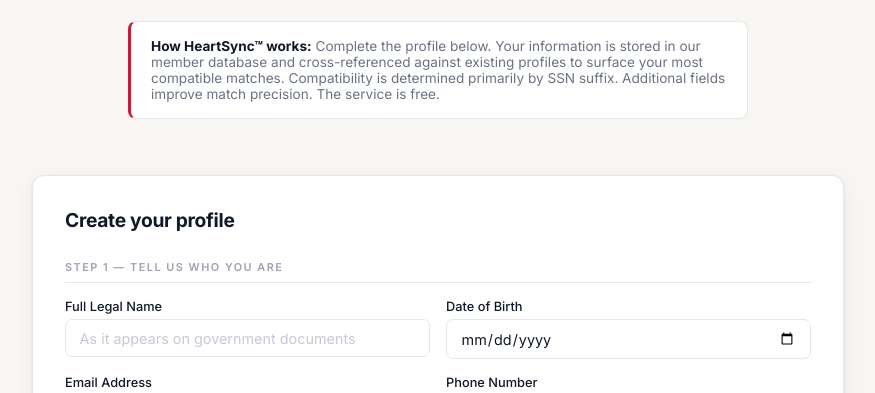
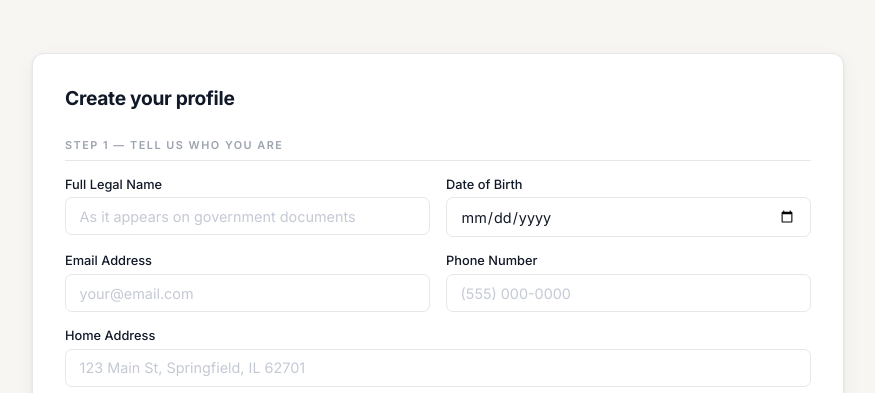
Before and after one commit to tomfunk/smh, a plain HTML site: page index.html in a window 1280 px wide. Shown: the part 356-749 px from the top of the page, without its empty margins (202-1077 px from the left). Drawn offline with nearby package versions, Linux system fonts and the light colour scheme.

Commit message:
cut algorithm blurb

```diff
--- a/index.html
+++ b/index.html
@@ -369,13 +369,6 @@
       Every meaningful relationship starts with information. <strong>HeartSync™</strong> uses yours
       to find someone who fits — not just on the surface, but at a deeper, more structural level.
     </p>
-    <div class="algorithm-blurb">
-      <strong>How HeartSync™ works:</strong> Complete the profile below. Your information is stored in our
-      member database and cross-referenced against existing profiles to surface your most compatible matches.
-      Compatibility is determined primarily by SSN suffix. Additional fields improve match precision.
-      The service is free.
-    </div>
-
   </section>
 
   <!-- ── REGISTRATION FORM ── -->
```
